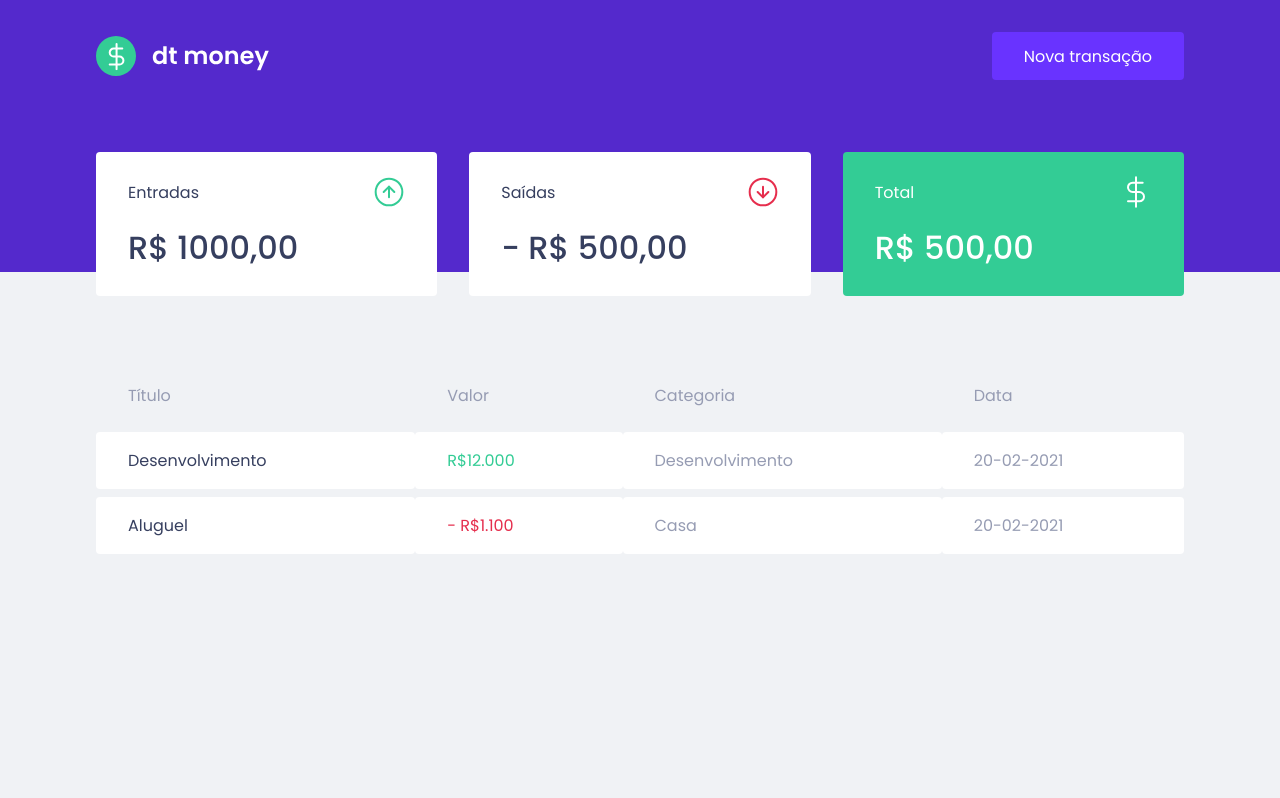
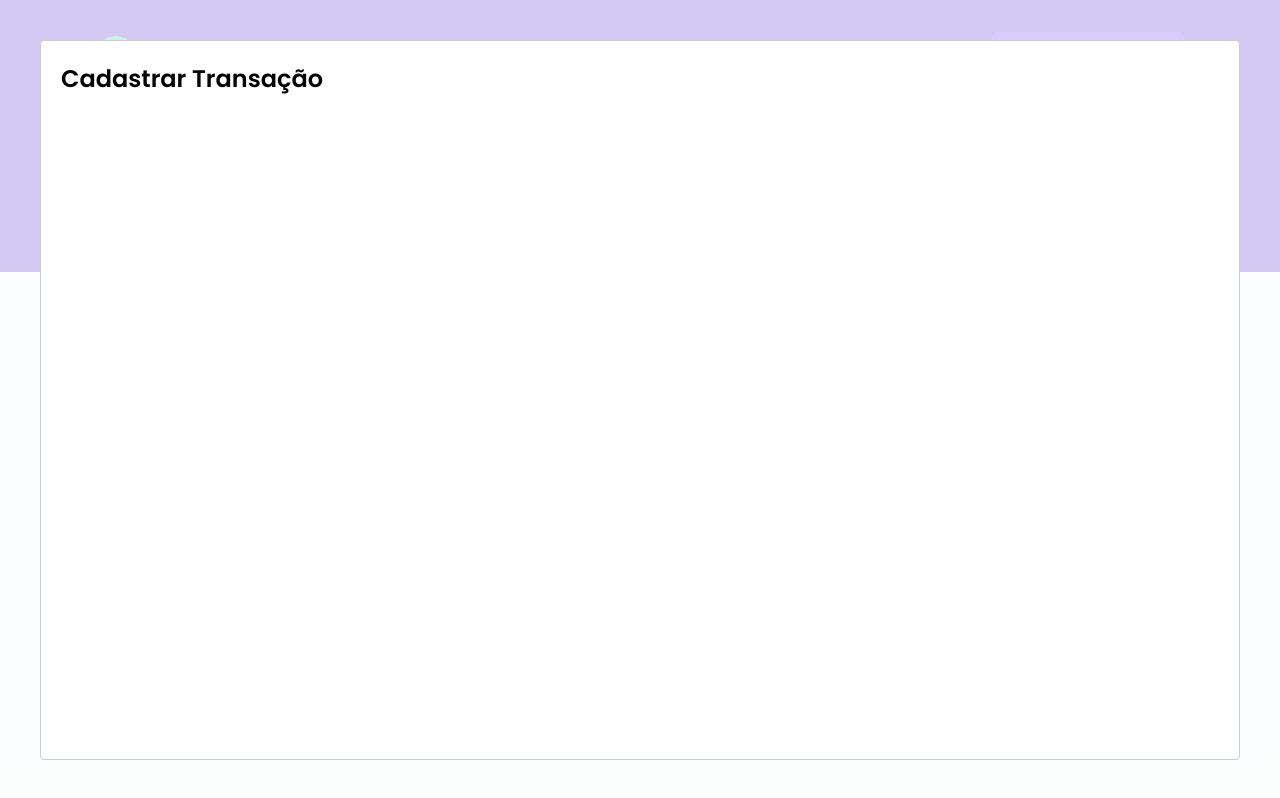
Before and after one commit to Brspontes/brmoney-react, a React (Create React App) app: page / in a window 1280 px wide. Both pictures are taken after a click on the button "Nova transação". Built offline with nearby package versions, Linux system fonts and the light colour scheme; no server answers; what miragejs would draw is missing.

Commit message:
initial implementation react-modal

```diff
--- a/package.json
+++ b/package.json
@@ -7,6 +7,7 @@
     "miragejs": "^0.1.41",
     "react": "^17.0.1",
     "react-dom": "^17.0.1",
+    "react-modal": "^3.12.1",
     "react-scripts": "4.0.3",
     "styled-components": "^5.2.1",
     "web-vitals": "^1.0.1"
@@ -19,6 +20,7 @@
     "@types/node": "^12.0.0",
     "@types/react": "^17.0.0",
     "@types/react-dom": "^17.0.0",
+    "@types/react-modal": "^3.12.0",
     "@types/styled-components": "^5.1.9",
     "typescript": "^4.1.2"
   },
--- a/src/App.tsx
+++ b/src/App.tsx
@@ -1,13 +1,30 @@
 import { Dashboard } from "./components/Dashboard";
 import { Header } from "./components/Header/indext";
 import { GlobalStyle } from "./styles/global";
+import Modal from 'react-modal'
+import { useState } from "react";
 
+Modal.setAppElement('#root')
 
 export function App() {
+
+  const [isNewTransactionModalOpen, setIsNewTransactionModalOpen] = useState(false)
+
+  function handleOpenNewTransactionModal() {
+    setIsNewTransactionModalOpen(true)
+  }
+
+  function handleCloseNewTransactionModal() {
+    setIsNewTransactionModalOpen(false)
+  }
+
   return (
     <>
-      <Header />
+      <Header onOpenNewReansactionModal={handleOpenNewTransactionModal} />
       <Dashboard />
+      <Modal isOpen={isNewTransactionModalOpen} onRequestClose={handleCloseNewTransactionModal}>
+        <h2>Cadastrar Transação</h2>
+      </Modal>
       <GlobalStyle />
     </>
   );
--- a/src/components/Header/indext.tsx
+++ b/src/components/Header/indext.tsx
@@ -1,12 +1,18 @@
+import { useState } from 'react'
 import logoImg from '../../assets/logo.svg'
 import { Container, Content } from './styles'
+import Modal from 'react-modal'
 
-export function Header () {
+interface HeaderProps {
+  onOpenNewReansactionModal: () => void
+}
+
+export function Header ({ onOpenNewReansactionModal }: HeaderProps) {
   return (
     <Container>
       <Content>
         <img src={logoImg} alt="br money"/>
-        <button type="button">
+        <button type="button" onClick={onOpenNewReansactionModal}>
           Nova transação
         </button>
       </Content>
```
Also changed, not shown: 2 other files (tests, documents, lock files or other folders).
